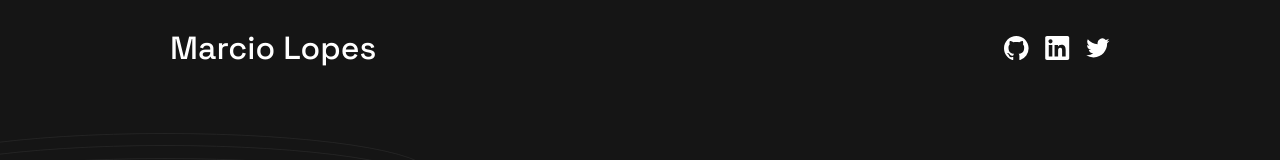
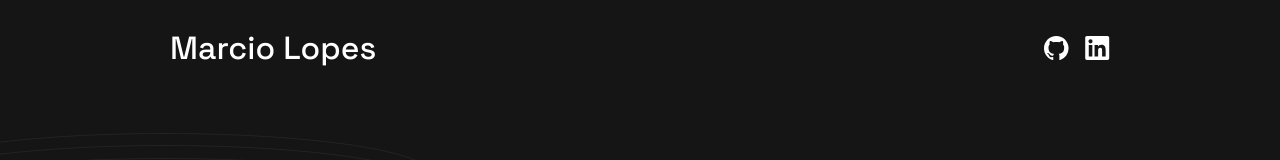
Before and after one commit to MarcioLopes451/portfolio-react, a React (Vite) app: page / in a window 1280 px wide. Shown: the top 160 px of the page. Built offline with nearby package versions, Linux system fonts and the light colour scheme.

Commit message:
add: updating links and contacts

```diff
--- a/src/components/Contact.jsx
+++ b/src/components/Contact.jsx
@@ -1,67 +1,77 @@
-import {useState} from 'react';
-import Github from '../images/icon-github.svg';
-import Linkedin from '../images/icon-linkedin.svg';
-import Twitter from '../images/icon-twitter.svg';
+import { useState } from "react";
+import Github from "../images/icon-github.svg";
+import Linkedin from "../images/icon-linkedin.svg";
 
 export default function Contact() {
-    const [name,setName] = useState('');
-    const [email, setEmail] = useState('');
+  const [name, setName] = useState("");
+  const [email, setEmail] = useState("");
 
-
-    const handleSubmit =(e) => {
+  const handleSubmit = (e) => {
     e.preventDefault();
-    }
+  };
   return (
-    <div className='contact'>
-        <div className='contact-container'>
-            <div className='contacting'>
+    <div className="contact">
+      <div className="contact-container">
+        <div className="contacting">
           <h1>Contact</h1>
-            <p>I would love to hear about your project and how I could help.
-            Please fill in the form, and I will get back to you as soon as possible.
+          <p>
+            I would love to hear about your project and how I could help. Please
+            fill in the form, and I will get back to you as soon as possible.
           </p>
         </div>
-            <div className='form-section'>
+        <div className="form-section">
           <form onSubmit={handleSubmit}>
-                    <label htmlFor='name'></label>
+            <label htmlFor="name"></label>
             <br />
             <input
-                   type='text'
-                   id='name'
+              type="text"
+              id="name"
               value={name}
-                   onChange={(e) => setName(e.target.value)} />
+              onChange={(e) => setName(e.target.value)}
+            />
             <br />
-                   <label htmlFor='name'></label>
+            <label htmlFor="name"></label>
             <br />
             <input
-                   type='text'
-                   id='email'
+              type="text"
+              id="email"
               value={email}
-                   onChange={(e) => setEmail(e.target.value)} />
+              onChange={(e) => setEmail(e.target.value)}
+            />
             <br />
-                   <label htmlFor='message'>
+            <label htmlFor="message">
               <textarea
-                    id='message'
-                    name='message'
-                    rows='4'
-                    cols='40'
-                    placeholder='Message'
-                    >
-                    </textarea>
+                id="message"
+                name="message"
+                rows="4"
+                cols="40"
+                placeholder="Message"
+              ></textarea>
             </label>
             <br />
             <button onClick={handleSubmit}>Send Message</button>
           </form>
         </div>
       </div>
-        <div className='footer-container'>
+      <div className="footer-container">
         <p>Marcio Lopes</p>
-            <div className='social-media'>
-                <img src={Github} alt='github' />
-                <img src={Linkedin} alt='linkedin' />
-                <img src={Twitter} alt='twitter' />
+        <div className="social-media">
+          <a
+            href="https://github.com/MarcioLopes451"
+            target="_blank"
+            rel="noopener noreferrer"
+          >
+            <img src={Github} alt="github" />
+          </a>
+          <a
+            href="https://www.linkedin.com/in/marcioalbertol/"
+            target="_blank"
+            rel="noopener noreferrer"
+          >
+            <img src={Linkedin} alt="linkedin" />
+          </a>
         </div>
       </div>
     </div>
-
-  )
+  );
 }
--- a/src/components/Hero.jsx
+++ b/src/components/Hero.jsx
@@ -15,7 +15,7 @@
               building things and designing. My goal in life is to design &
               build the best UI/UX & provide users the best experience.
             </p>
-            <a href="/">Contact me</a>
+            <a href="mailto:marcio_451@icloud.com">Contact me</a>
           </div>
         </div>
       </div>
--- a/src/components/Nav.jsx
+++ b/src/components/Nav.jsx
@@ -1,6 +1,5 @@
 import Github from "../images/icon-github.svg";
 import Linkedin from "../images/icon-linkedin.svg";
-import Twitter from "../images/icon-twitter.svg";
 
 export default function Nav() {
   return (
@@ -8,9 +7,20 @@
       <div className="navbar-container">
         <p>Marcio Lopes</p>
         <div className="social-media">
-          <img src={Github} alt="github" />
-          <img src={Linkedin} alt="linkedin" />
-          <img src={Twitter} alt="twitter" />
+          <a
+            href="https://github.com/MarcioLopes451"
+            target="_blank"
+            rel="noopener noreferrer"
+          >
+            <img src={Github} alt="github" />
+          </a>
+          <a
+            href="https://www.linkedin.com/in/marcioalbertol/"
+            target="_blank"
+            rel="noopener noreferrer"
+          >
+            <img src={Linkedin} alt="linkedin" />
+          </a>
         </div>
       </div>
     </div>
```
Lines whose indentation alone changed are shown as unchanged.
